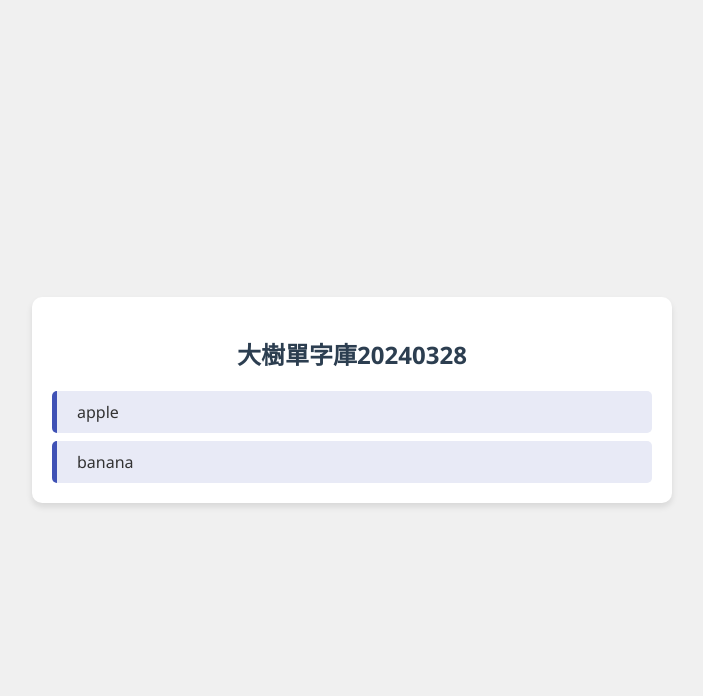
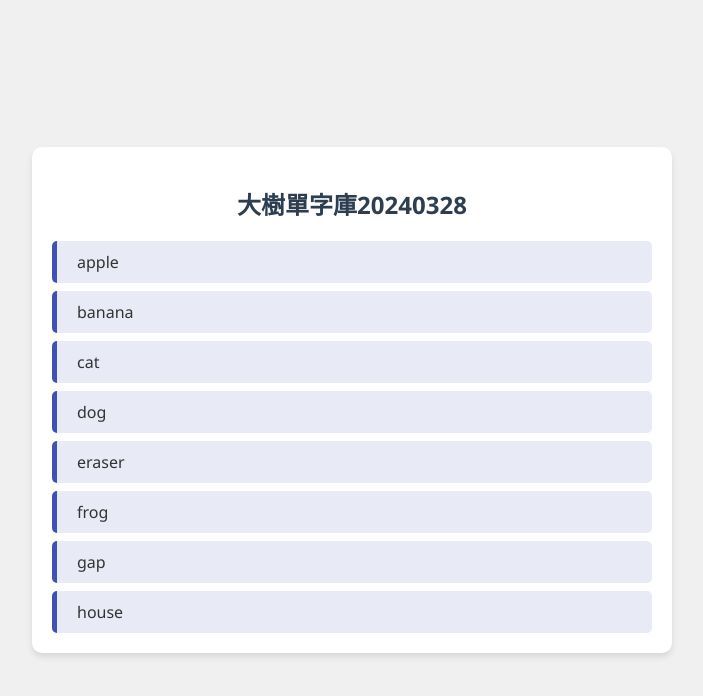
Before and after one commit to machi1007/voc1, a plain HTML site: page index.html in a window 1280 px wide. Shown: the whole page, without its empty margins (288-991 px from the left). Drawn offline with Linux system fonts and the light colour scheme.

Commit message:
Update index.html

```diff
--- a/index.html
+++ b/index.html
@@ -80,7 +80,7 @@
 </div>
 
 <script>
-    const wordsString = `apple; banana;`; // Your words and phrases here, separated by semicolons
+    const wordsString = `apple; banana; cat; dog; eraser; frog; gap; house;`; // Your words and phrases here, separated by semicolons
     const words = wordsString.split(';').filter(Boolean); // Use semicolon as separator
 
     function renderWords() {
```
